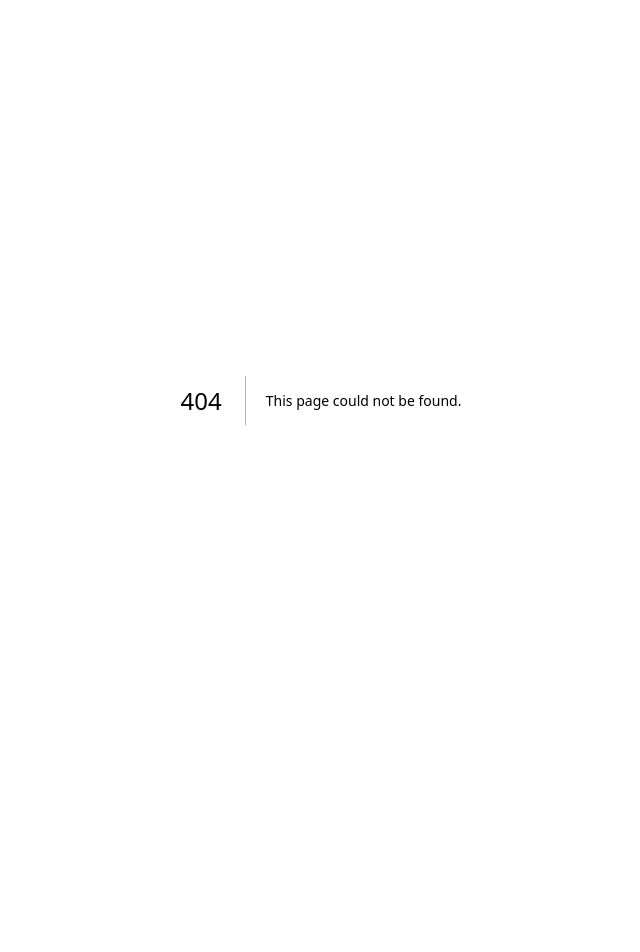
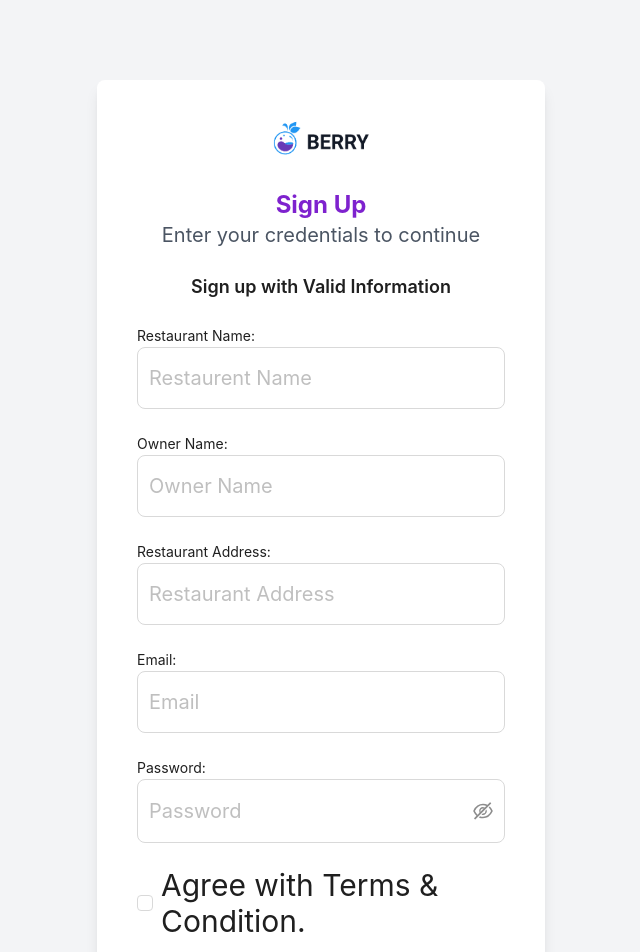
Before and after one commit to rehanmosabbir/codecamprestora.web, a Next.js app: page /registration in a window 1280 px wide. Before the commit this address had no page. Shown: the top 952 px of the page, without its empty margins (319-959 px from the left). Before the commit the page ends 800 px from the top, so only its background shows below. Built offline with nearby package versions, Linux system fonts and the light colour scheme.

Commit message:
registration first draft completed

```diff
--- /dev/null
+++ b/src/components/Registration.tsx
@@ -0,0 +1,140 @@
+import React from "react";
+import { Button, Checkbox, Form, Input } from "antd";
+import Image from "next/image";
+import logo from "@/assets/logo.png";
+import Link from "next/link";
+
+const onFinish = (values: any) => {
+  console.log("Success:", values);
+};
+
+const onFinishFailed = (errorInfo: any) => {
+  console.log("Failed:", errorInfo);
+};
+
+type FieldType = {
+  username?: string;
+  password?: string;
+  agreement?: string;
+  restarurantname?: string;
+  ownername?: string;
+  email?: string;
+  address?: string;
+};
+
+const App: React.FC = () => (
+  <div className="full-h-screen bg-gray-100 font-sans">
+    <div className="w-full p-20 flex justify-center">
+      <Form
+        name="basic"
+        // style={{ maxWidth: 600 }}
+        // initialValues={{ remember: true }}
+        onFinish={onFinish}
+        onFinishFailed={onFinishFailed}
+        autoComplete="off"
+        className="bg-white rounded-lg shadow-lg p-10 w-[28rem]"
+      >
+        <div className="flex justify-center mb-8">
+          <Image src={logo} width={100} height={100} alt="logo" priority />
+        </div>
+
+        <div className=" text-center">
+          <h2 className=" text-purple-700 font-bold text-2xl">Sign Up</h2>
+          <h3 className=" text-gray-600 text-xl mb-3">
+            Enter your credentials to continue
+          </h3>
+        </div>
+        <h3 className="p-3 text-lg font-semibold text-center mb-3">
+          Sign up with Valid Information
+        </h3>
+
+        <Form.Item<FieldType>
+          name="restarurantname"
+          rules={[
+            { required: true, message: "Please input your Restaurant Name!" },
+          ]}
+        >
+          <label> Restaurant Name:</label>
+          <Input
+            className="py-4 text-xl text-gray-600 hover:bg-gray-100"
+            placeholder="Restaurent Name"
+            size="large"
+          />
+        </Form.Item>
+        <Form.Item<FieldType>
+          name="ownername"
+          rules={[{ required: true, message: "Please input Owner's Name!" }]}
+        >
+          <label> Owner Name:</label>
+          <Input
+            className="py-4 text-xl text-gray-600 hover:bg-gray-100"
+            placeholder="Owner Name"
+            size="large"
+          />
+        </Form.Item>
+        <Form.Item<FieldType>
+          name="address"
+          rules={[
+            { required: true, message: "Please input Restaurant's address!" },
+          ]}
+        >
+          <label> Restaurant Address:</label>
+          <Input
+            className="py-4 text-xl text-gray-600 hover:bg-gray-100"
+            placeholder="Restaurant Address"
+            size="large"
+          />
+        </Form.Item>
+
+        <Form.Item<FieldType>
+          name="email"
+          rules={[{ required: true, message: "Please input your Email!" }]}
+        >
+          <label> Email:</label>
+          <Input
+            className="py-4 text-xl text-gray-600 hover:bg-gray-100"
+            placeholder="Email"
+            type="email"
+            size="large"
+          />
+        </Form.Item>
+
+        <Form.Item<FieldType>
+          name="password"
+          rules={[{ required: true, message: "Please input your password!" }]}
+        >
+          <label> Password:</label>
+          <Input.Password
+            className="py-4 text-xl text-gray-600 hover:bg-gray-100"
+            placeholder="Password"
+            type="password"
+            size="large"
+          />
+        </Form.Item>
+
+        <Form.Item<FieldType> name="agreement" valuePropName="checked">
+          <Checkbox className="text-3xl">
+            Agree with <a href="">Terms & Condition</a>.
+          </Checkbox>
+        </Form.Item>
+
+        <Form.Item>
+          <Button
+            className="bg-purple-700 text-white text-lg h-14"
+            htmlType="submit"
+            block
+          >
+            Register
+          </Button>
+        </Form.Item>
+        <hr className="mb-3" />
+
+        <div className="font-medium text-xl text-center">
+          <Link href=""> Already have an account?</Link>
+        </div>
+      </Form>
+    </div>
+  </div>
+);
+
+export default App;
--- /dev/null
+++ b/src/pages/registration.tsx
@@ -0,0 +1,11 @@
+import Registration from "@/components/Registration";
+
+const registration = () => {
+  return (
+    <div>
+      <Registration />
+    </div>
+  );
+};
+
+export default registration;
--- a/src/styles/globals.css
+++ b/src/styles/globals.css
@@ -2,7 +2,7 @@
 @tailwind components;
 @tailwind utilities;
 
-:root {
+/* :root {
   --foreground-rgb: 0, 0, 0;
   --background-start-rgb: 214, 219, 220;
   --background-end-rgb: 255, 255, 255;
@@ -14,9 +14,9 @@
     --background-start-rgb: 0, 0, 0;
     --background-end-rgb: 0, 0, 0;
   }
-}
+} */
 
-body {
+/* body {
   color: rgb(var(--foreground-rgb));
   background: linear-gradient(
       to bottom,
@@ -24,4 +24,4 @@ body {
       rgb(var(--background-end-rgb))
     )
     rgb(var(--background-start-rgb));
-}
+} */
```
Also changed, not shown: src/assets/logo.png (added).
